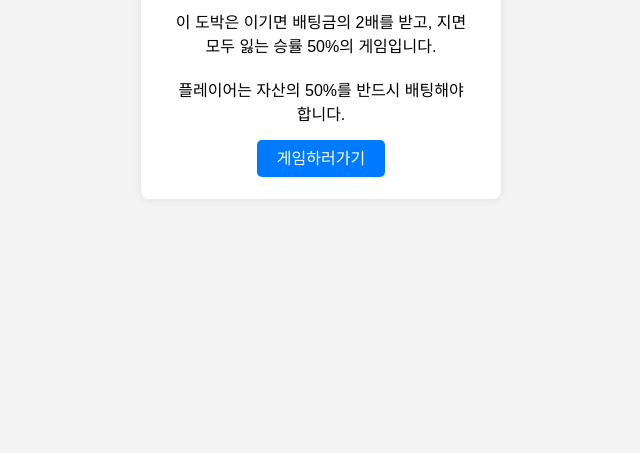
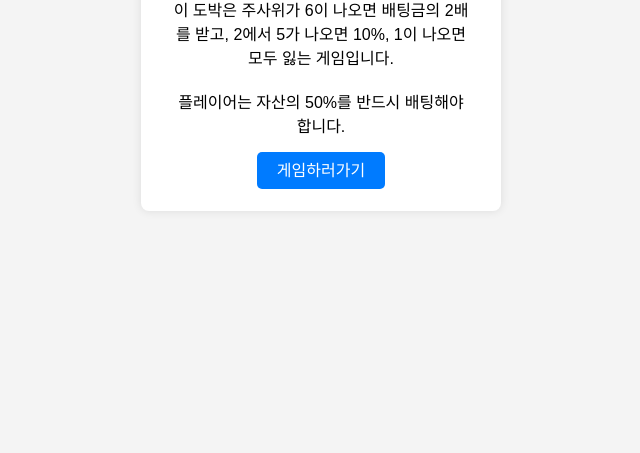
Before and after one commit to hanwonseok07/yangseo, a plain HTML site: page index.html in a window 1280 px wide. Shown: the part 347-800 px from the top of the page, without its empty margins (319-959 px from the left). Drawn offline with Linux system fonts and the light colour scheme.

Commit message:
Update index.html

```diff
--- a/index.html
+++ b/index.html
@@ -49,7 +49,7 @@
 <body>
     <div class="container">
         <h1>도박 게임 설명</h1>
-        <p>이 도박은 이기면 배팅금의 2배를 받고, 지면 모두 잃는 승률 50%의 게임입니다.</p>
+        <p>이 도박은 주사위가 6이 나오면 배팅금의 2배를 받고, 2에서 5가 나오면 10%, 1이 나오면 모두 잃는 게임입니다.</p>
         <p>플레이어는 자산의 50%를 반드시 배팅해야 합니다.</p>
         <a href="game1.html" class="button">게임하러가기</a>
     </div>
```
